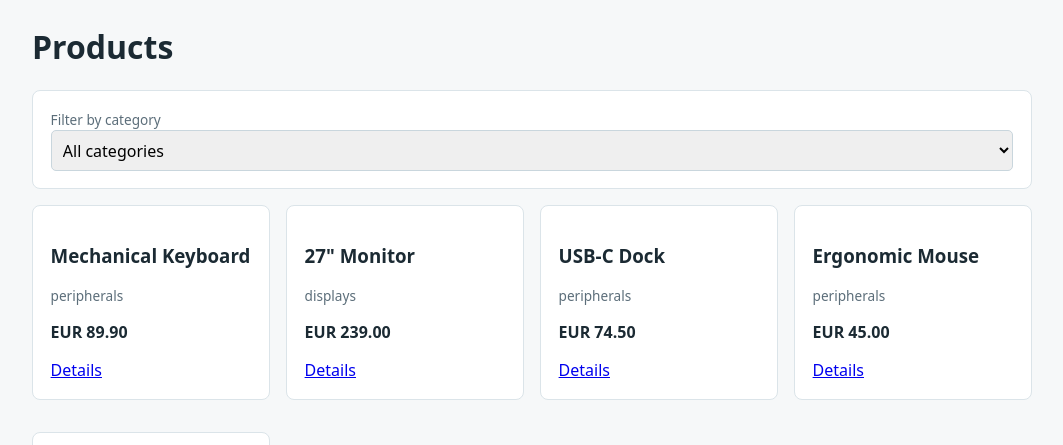
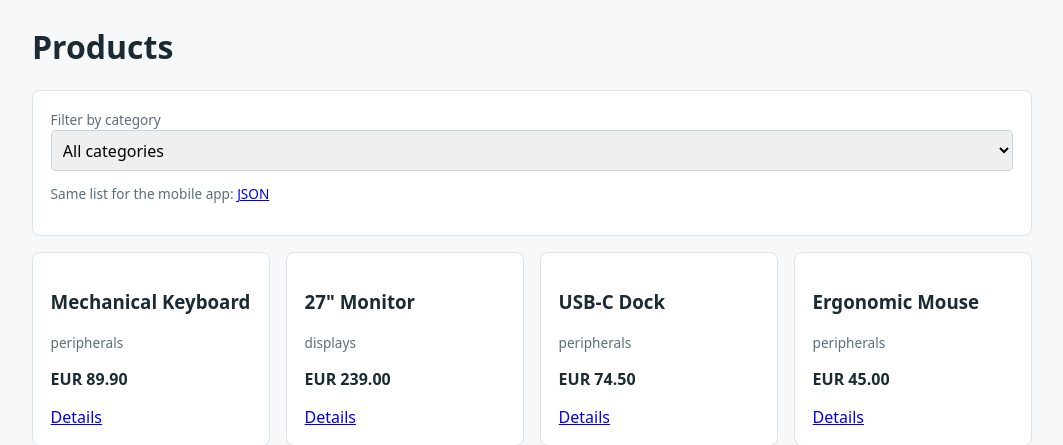
Before and after one commit to aradovanJava/cadmus-vulnshop-cr, a Spring Boot app: page /shop in a window 1280 px wide. Shown: the part 89-534 px from the top of the page, without its empty margins (108-1171 px from the left). Run offline with Spring Boot 4, Linux system fonts and the light colour scheme; data comes from the database, SQL or seed files in the repository; some of the project's set-up classes (security, data sources, template engines, error pages and the like) are left out, and stand-ins take their place.

Commit message:
Link the REST product search from the shop page so ZAP's spider finds it
Level A2 of the CR-14 Cyber Range asks for the SQL-injection alert that
OWASP ZAP raises on /api/products/search. Nothing in the UI linked to that
endpoint (the /shop category filter works in Java, without SQL), so ZAP's
spider never requested it and an Automated Scan reported XSS, path
traversal and header findings but no SQL injection.

The shop page now carries a "JSON" link to
/api/products/search?category=<selected or peripherals>&sort=name. The
explanatory note is a Thymeleaf parser-level comment, so it does not reach
the rendered page.

Co-Authored-By: Claude Opus 5.5 <noreply@anthropic.com>
Claude-Session: https://claude.ai/code/session_01XPnKLTSjUASKqAubuMSoGd

```diff
--- a/src/main/resources/templates/shop/index.html
+++ b/src/main/resources/templates/shop/index.html
@@ -15,6 +15,12 @@
             <option value="displays" th:selected="${category == 'displays'}">Displays</option>
             <option value="accessories" th:selected="${category == 'accessories'}">Accessories</option>
         </select>
+        <!--/* CR-14 level A2: this link is how a crawling DAST scanner reaches the
+             REST search (ProductController.search, A05). Nothing else in the UI
+             points at /api/**, so without it ZAP's spider never requests the
+             endpoint and reports no SQL injection. Thymeleaf drops this comment. */-->
+        <p class="muted">Same list for the mobile app:
+            <a th:href="@{/api/products/search(category=${#strings.isEmpty(category) ? 'peripherals' : category}, sort='name')}">JSON</a></p>
     </form>
 
     <div class="grid">
```
